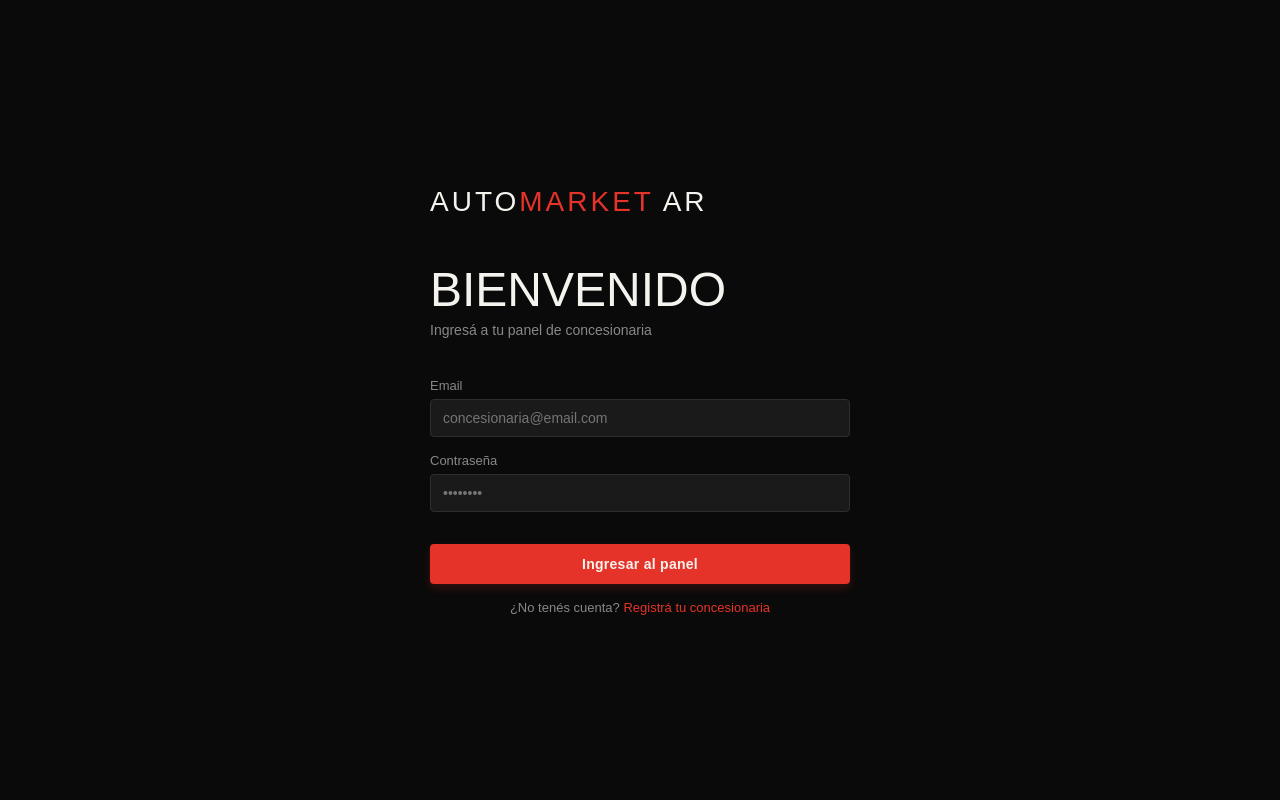
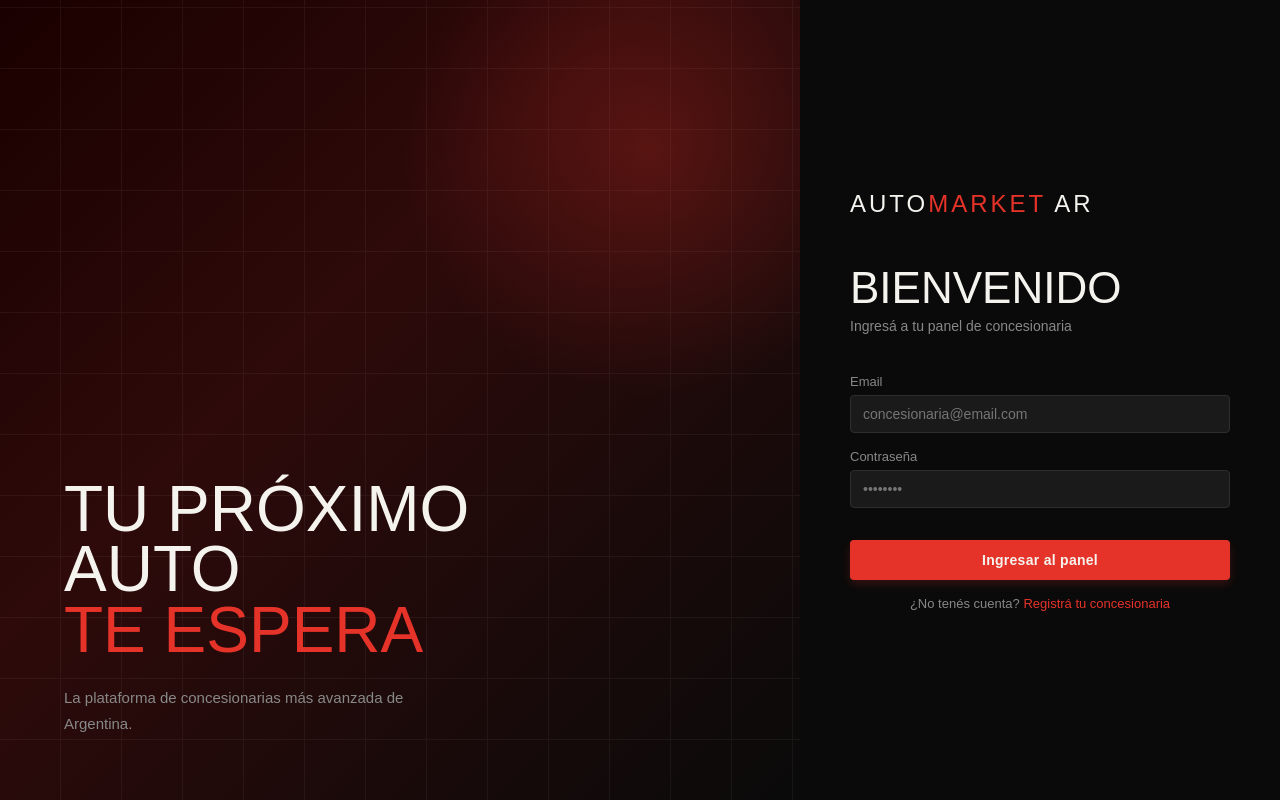
Before and after one commit to EzeJcs02/automarket-ar, a React (Vite) app: page /login in a window 1280 px wide. Built offline with nearby package versions, Linux system fonts and the light colour scheme.

Commit message:
login split screen

```diff
--- a/src/pages/Auth.jsx
+++ b/src/pages/Auth.jsx
@@ -30,12 +30,29 @@ export function Login() {
   }
 
   return (
-    <div style={{ minHeight: '100vh', display: 'flex', alignItems: 'center', justifyContent: 'center', padding: '2rem' }}>
-      <div style={{ width: '420px' }}>
-        <Link to="/" style={{ fontFamily: 'var(--font-display)', fontSize: '28px', letterSpacing: '3px', display: 'block', marginBottom: '3rem' }}>
+    <div style={{ minHeight: '100vh', display: 'flex' }}>
+      {/* LADO IZQUIERDO — imagen */}
+      <div style={{ flex: 1, position: 'relative', overflow: 'hidden', display: 'none' }} className="login-left">
+        <div style={{ position: 'absolute', inset: 0, background: 'linear-gradient(135deg, #1a0000 0%, #2e0a0a 40%, #0a0a0a 100%)' }} />
+        <div style={{ position: 'absolute', inset: 0, opacity: .05, backgroundImage: 'repeating-linear-gradient(0deg,transparent,transparent 60px,var(--white) 60px,var(--white) 61px),repeating-linear-gradient(90deg,transparent,transparent 60px,var(--white) 60px,var(--white) 61px)' }} />
+        <div style={{ position: 'absolute', top: '-100px', right: '-100px', width: '500px', height: '500px', borderRadius: '50%', background: 'radial-gradient(circle, rgba(230,51,41,.25) 0%, transparent 70%)' }} />
+        <div style={{ position: 'absolute', inset: 0, display: 'flex', flexDirection: 'column', justifyContent: 'flex-end', padding: '4rem' }}>
+          <div style={{ fontFamily: 'var(--font-display)', fontSize: '64px', lineHeight: .95, marginBottom: '1.5rem' }}>
+            TU PRÓXIMO<br />AUTO<br /><span style={{ color: 'var(--accent)' }}>TE ESPERA</span>
+          </div>
+          <p style={{ fontSize: '15px', color: 'var(--gray4)', maxWidth: '340px', lineHeight: 1.7 }}>
+            La plataforma de concesionarias más avanzada de Argentina.
+          </p>
+        </div>
+      </div>
+
+      {/* LADO DERECHO — formulario */}
+      <div style={{ width: '100%', maxWidth: '480px', display: 'flex', alignItems: 'center', justifyContent: 'center', padding: '3rem 2rem', background: 'var(--black)' }}>
+        <div style={{ width: '100%', maxWidth: '380px' }}>
+          <Link to="/" style={{ fontFamily: 'var(--font-display)', fontSize: '24px', letterSpacing: '3px', display: 'block', marginBottom: '3rem' }}>
             AUTO<span style={{ color: 'var(--accent)' }}>MARKET</span> AR
           </Link>
-        <div style={{ fontFamily: 'var(--font-display)', fontSize: '48px', lineHeight: 1, marginBottom: '.5rem' }}>BIENVENIDO</div>
+          <div style={{ fontFamily: 'var(--font-display)', fontSize: '44px', lineHeight: 1, marginBottom: '.5rem' }}>BIENVENIDO</div>
           <div style={{ fontSize: '14px', color: 'var(--gray4)', marginBottom: '2.5rem' }}>Ingresá a tu panel de concesionaria</div>
           <form onSubmit={handleLogin}>
             <div className="form-field">
@@ -56,6 +73,13 @@ export function Login() {
             <Link to="/registro" style={{ color: 'var(--accent)' }}>Registrá tu concesionaria</Link>
           </p>
         </div>
+      </div>
+
+      <style>{`
+        @media (min-width: 768px) {
+          .login-left { display: block !important; }
+        }
+      `}</style>
     </div>
   )
 }
```
Lines whose indentation alone changed are shown as unchanged.
